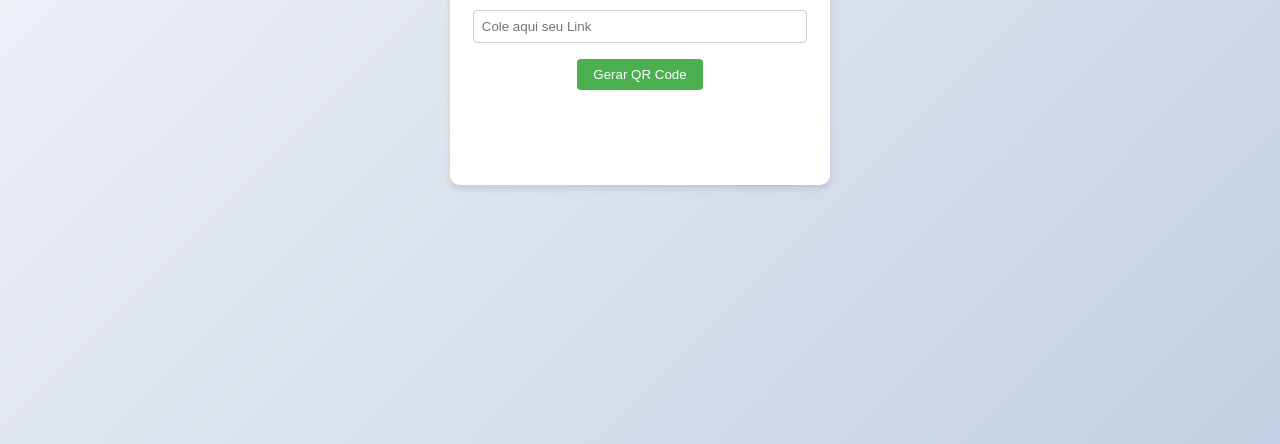
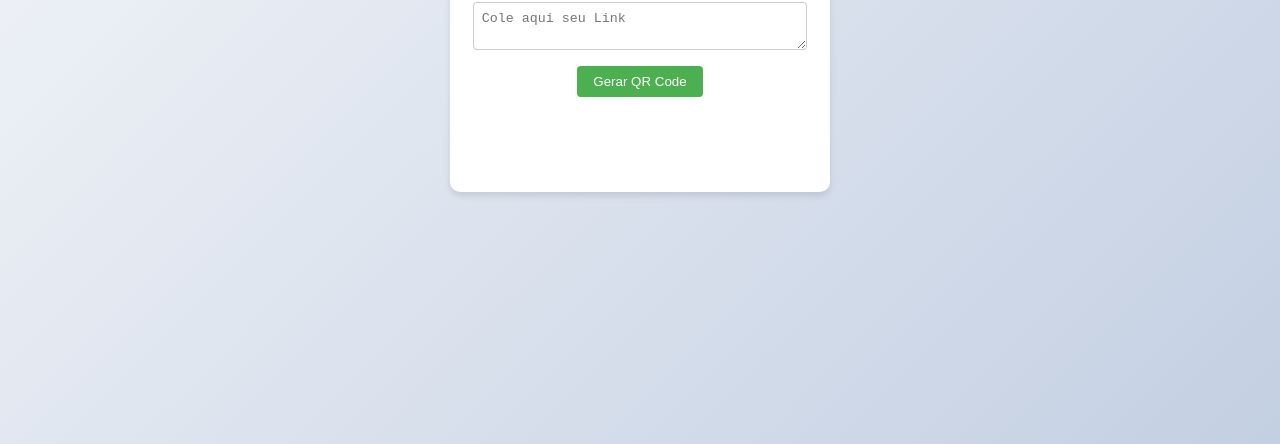
Before and after one commit to MW-Limah/QR-Code-Generator-with-Python, a plain HTML site: page index.html in a window 1280 px wide. Shown: the part 356-800 px from the top of the page. Drawn offline with Linux system fonts and the light colour scheme.

Commit message:
add textarea

```diff
--- a/index.html
+++ b/index.html
@@ -11,7 +11,7 @@
 <body>
     <div class="container">
         <h1>Gerador de QR Code</h1>
-        <input type="text" id="text-input" placeholder="Cole aqui seu Link">
+        <textarea id="text-input" placeholder="Cole aqui seu Link"></textarea>
         <button class="GerarQR" onclick="generateQR()">Gerar QR Code</button>
         <div id="qrcode"></div>
         <button class="BaixarQR" id="BaixarQR" onclick="downloadQR()">Baixar QR Code</button>
--- a/static/style.css
+++ b/static/style.css
@@ -21,7 +21,7 @@
     color: #333;
     margin-bottom: 1rem;
   }
-  input {
+  textarea {
     width: 100%;
     padding: 0.5rem;
     margin-bottom: 1rem;
```
